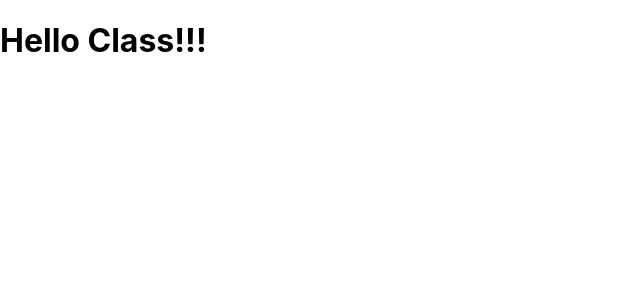
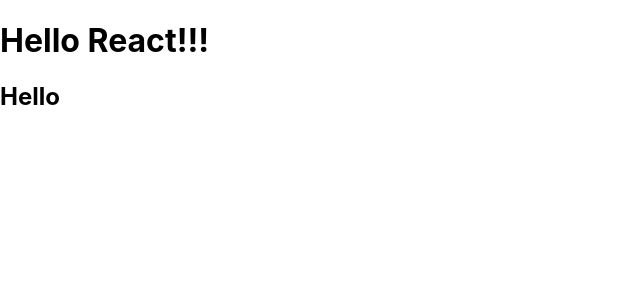
Before and after one commit to PaugelS20/week5app, a React (Create React App) app: page / in a window 1280 px wide. Shown: the top 300 px of the page, without its empty margins (0-640 px from the left). Built offline with nearby package versions, Linux system fonts and the light colour scheme.

Commit message:
adding additional jsx and a react fragment

```diff
--- a/src/App.js
+++ b/src/App.js
@@ -2,9 +2,14 @@
 
 const App = () => {
   return (
+    <>
     <h1>
-      Hello Class!!!
+      Hello React!!!
     </h1>
+    <h2>
+        Hello {name}
+    </h2>
+    </>
   );
 }
 
```
